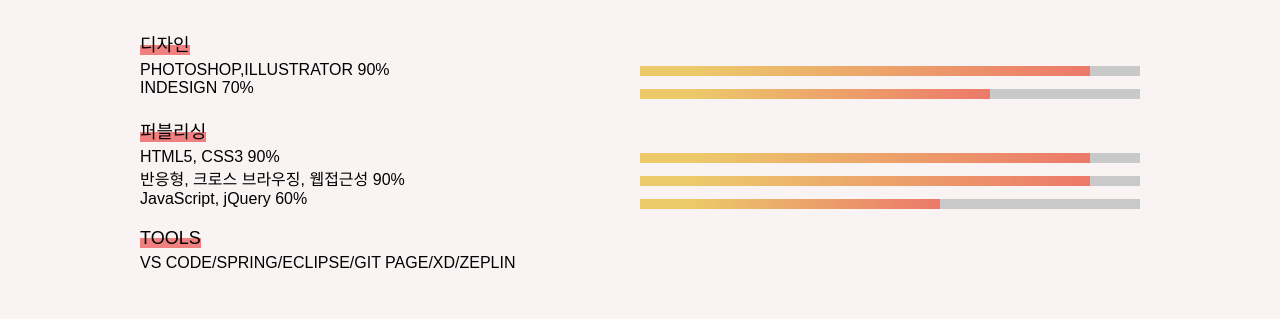
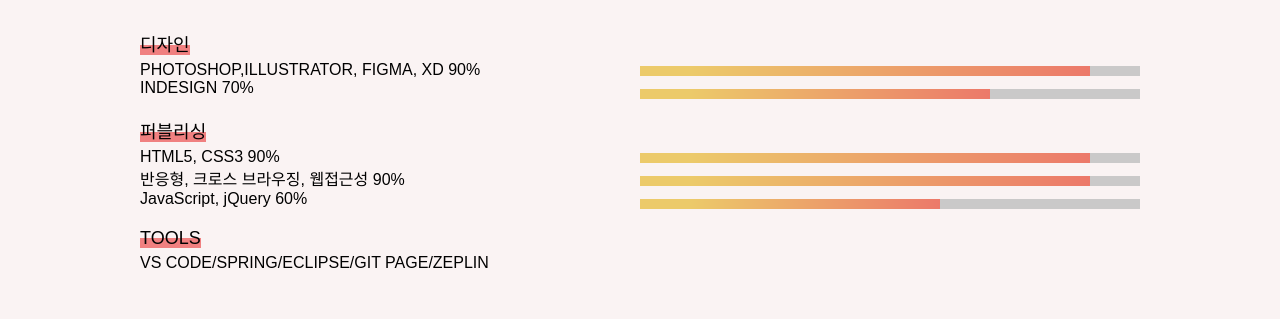
Before and after one commit to leeyunhee-wind/lab, a plain HTML site: page index.html in a window 1280 px wide. Shown: the part 481-800 px from the top of the page. Drawn offline with nearby package versions, Linux system fonts and the light colour scheme.

Commit message:
Add files via upload

```diff
--- a/index.html
+++ b/index.html
@@ -229,7 +229,7 @@ h2{font-size:40px;color:black}
       <div class="innerr" >
         <ul class="bx">
           <li class="tit"><span class="halfbg">디자인</span></li>
-          <li>PHOTOSHOP,ILLUSTRATOR 90%
+          <li>PHOTOSHOP,ILLUSTRATOR, FIGMA, XD 90%
             <div class="spot">
               <div class="bar pct-100"><div class="inner1"></div>    </div>
               <div class="bar pct-100"><div class="inner2"></div>   </div>
@@ -247,7 +247,7 @@ h2{font-size:40px;color:black}
           <li>반응형, 크로스 브라우징, 웹접근성 90%</li>
           <li> JavaScript, jQuery 60%</li>
           <li class="tit1"><span class="halfbg"> TOOLS</span></li>
-          <li>VS CODE/SPRING/ECLIPSE/GIT PAGE/XD/ZEPLIN</li>
+          <li>VS CODE/SPRING/ECLIPSE/GIT PAGE/ZEPLIN</li>
         </ul>
 
       </div>
```
